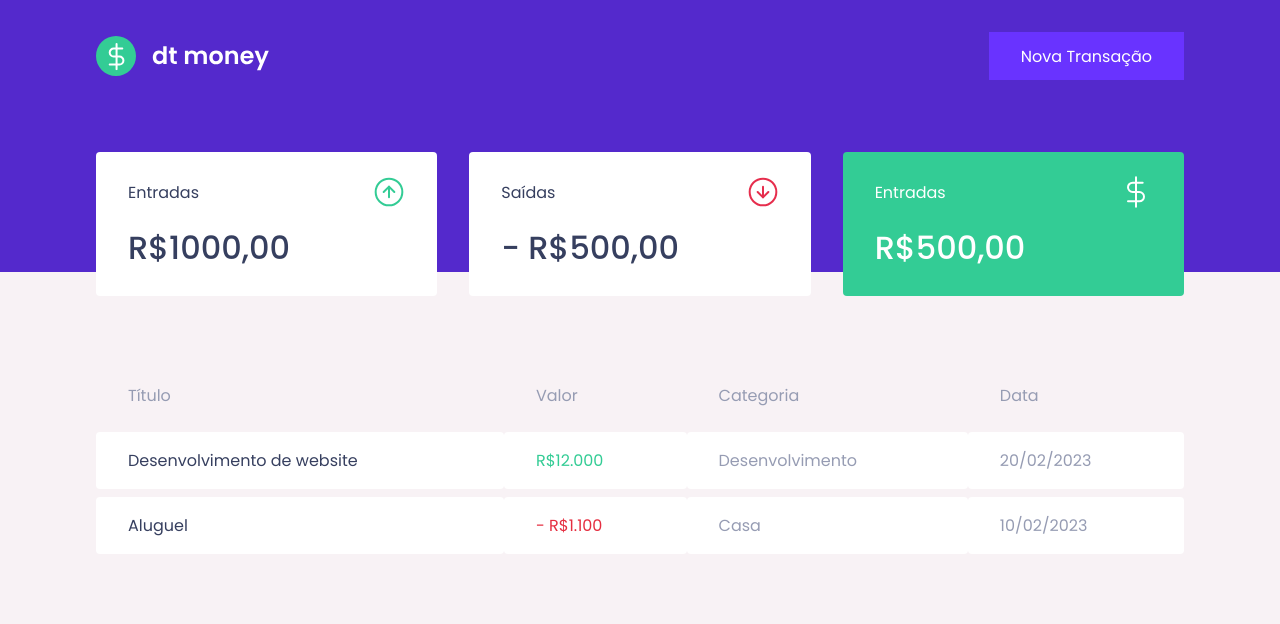
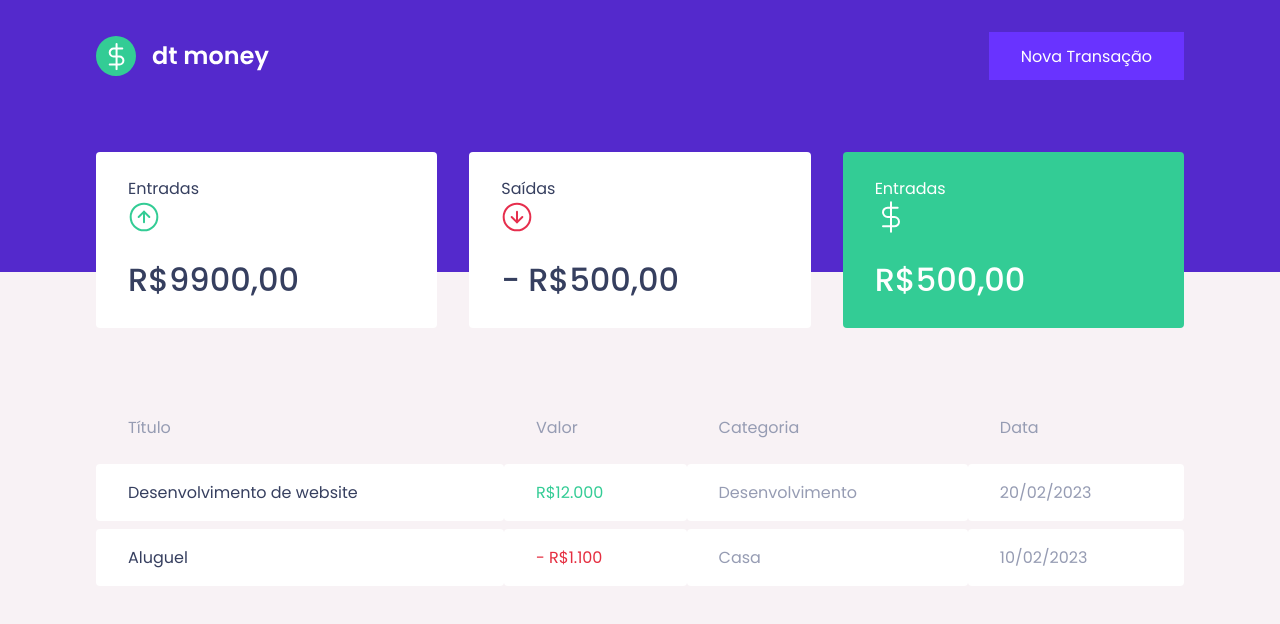
Before and after one commit to Luancss/Dtmoney, a React (Create React App) app: page / in a window 1280 px wide. Shown: the top 624 px of the page. Built offline with nearby package versions, Linux system fonts and the light colour scheme.

Commit message:
Styled Erro

```diff
--- a/src/components/Summary/index.tsx
+++ b/src/components/Summary/index.tsx
@@ -12,7 +12,7 @@ export function Summary () {
           <p>Entradas</p>
           <img src={incomeImg} alt="Entradas" />
         </header>
-        <strong>R$1000,00</strong>
+        <strong>R$9900,00</strong>
       </div>
       <div>
         <header>
--- a/src/components/Summary/styles.ts
+++ b/src/components/Summary/styles.ts
@@ -4,7 +4,13 @@ export const Container = styled.div`
   display: grid;
   grid-template-columns: repeat(3, 1fr);
   gap: 2rem;
-  margin-top: -10rem;
+  margin-top: -10rem;~
+
+  header {
+      display: flex;
+      align-items: center;
+      justify-content: space-between;
+    }
 
   div {
     background: var(--shape);
@@ -12,11 +18,6 @@ export const Container = styled.div`
     border-radius: 0.25rem;
     color: var(--text-title);
 
-    header {
-      display: flex;
-      align-items: center;
-      justify-content: space-between;
-    }
 
     strong {
       display: block;
```
